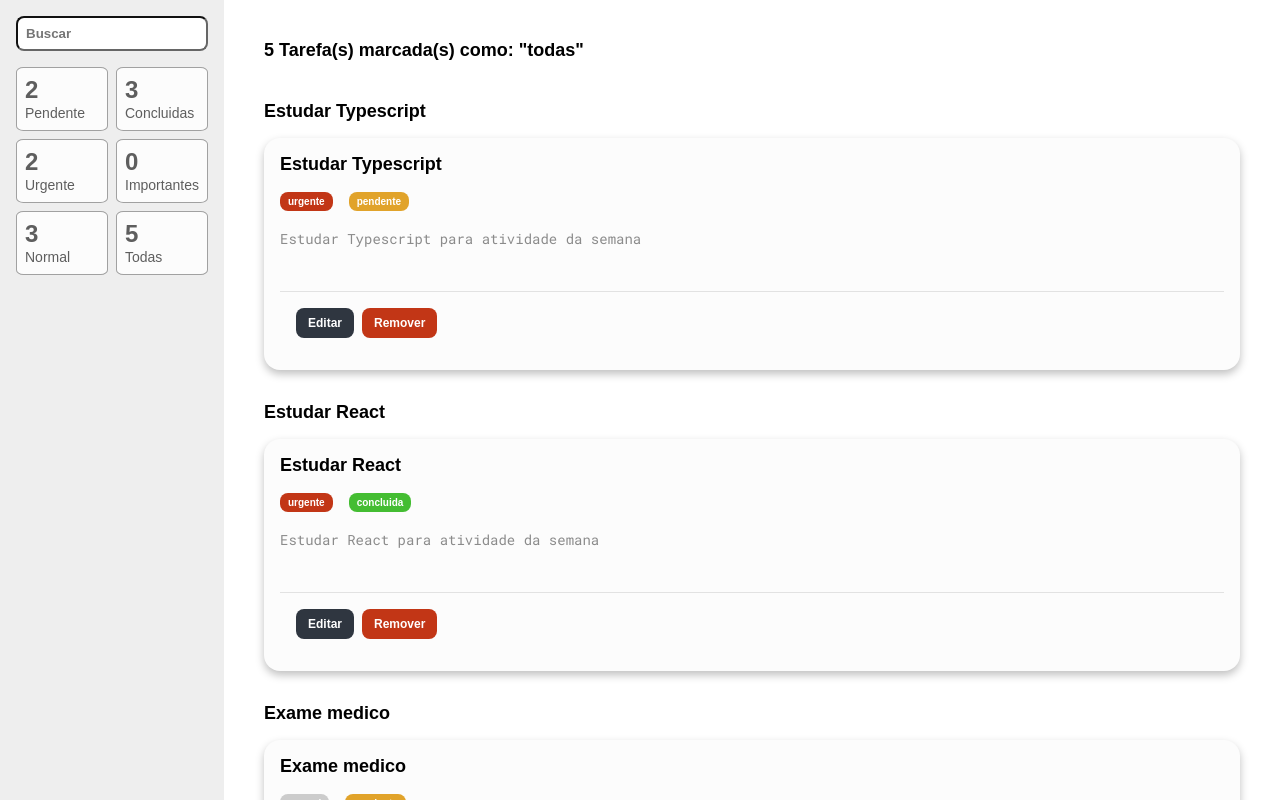
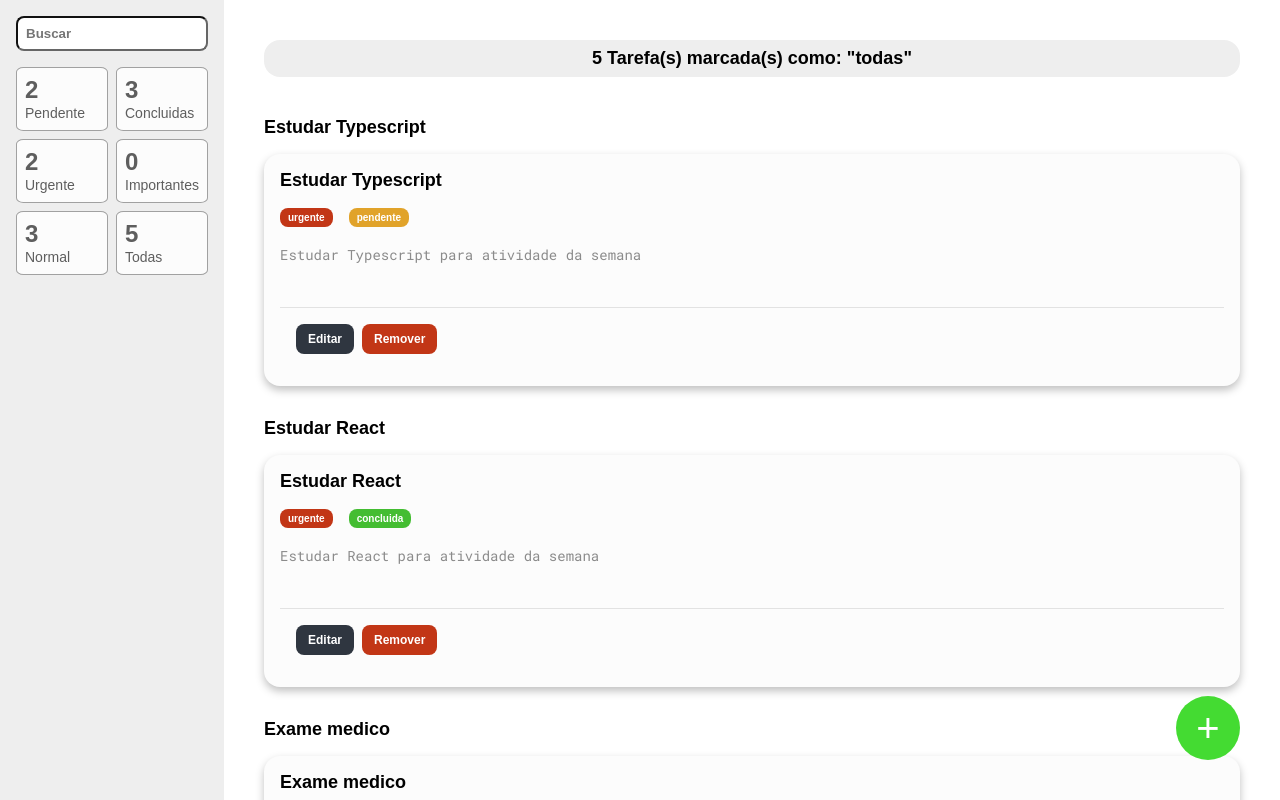
Before and after one commit to AndersonCostaDev01/ToDoListRedux, a React (Create React App) app: page / in a window 1280 px wide. Built offline with nearby package versions, Linux system fonts and the light colour scheme.

Commit message:
Criação do roteamento de pagina

```diff
--- a/package.json
+++ b/package.json
@@ -14,6 +14,7 @@
     "react": "^18.2.0",
     "react-dom": "^18.2.0",
     "react-redux": "^9.1.2",
+    "react-router-dom": "^6.28.0",
     "react-scripts": "5.0.1",
     "styled-components": "^6.1.13",
     "typescript": "^4.9.5",
--- a/src/App.tsx
+++ b/src/App.tsx
@@ -1,20 +1,28 @@
 import { Provider } from 'react-redux'
-import BarraLateral from './containers/BarraLateral'
-import ListaDeTarefas from './containers/ListaDeTarefas'
+import { createBrowserRouter, RouterProvider } from 'react-router-dom'
+
 import EstiloGlobal, { Container } from './styles'
 import store from './store'
+import Home from './pages/Home'
+import Cadastro from './pages/Cadastro'
 
 function App() {
+  const rotas = createBrowserRouter([
+    {
+      path: '/',
+      element: <Home />
+    },
+    {
+      path: '/cadastro',
+      element: <Cadastro />
+    }
+  ])
   return (
     <Provider store={store}>
-      <EstiloGlobal /> {/* IMportação dos estilos Globais */}
+      <EstiloGlobal />
       <Container>
-        {' '}
-        {/* Abertura do container principal da aplicação */}
-        <BarraLateral /> {/* Barra Lateral da aplicação */}
-        <ListaDeTarefas /> {/* Lista de Tarefas da aplicação */}
+        <RouterProvider router={rotas} />
       </Container>{' '}
-      {/* Fechamento do container principal da aplicação */}
     </Provider>
   )
 }
--- /dev/null
+++ b/src/components/BotaoAdicionar/index.tsx
@@ -0,0 +1,5 @@
+import { Botao } from './styles'
+
+export default function BotaoAdicionar() {
+  return <Botao to={'/cadastro'}>+</Botao>
+}
--- /dev/null
+++ b/src/components/BotaoAdicionar/styles.ts
@@ -0,0 +1,18 @@
+import { Link } from 'react-router-dom'
+import styled from 'styled-components'
+
+export const Botao = styled(Link)`
+  position: fixed;
+  bottom: 40px;
+  right: 40px;
+  width: 64px;
+  height: 64px;
+  border-radius: 50%;
+  background-color: #44db32;
+  color: #fff;
+  display: flex;
+  justify-content: center;
+  align-items: center;
+  text-decoration: none;
+  font-size: 40px;
+`
--- a/src/components/FiltroCard/indes.tsx
+++ b/src/components/FiltroCard/indes.tsx
@@ -1,7 +1,7 @@
 import { useDispatch, useSelector } from 'react-redux'
-import * as S from './styles'
 import { RootReducer } from '../../store'
 import { alterarFiltro } from '../../store/reducers/filtro'
+import * as S from './styles'
 import * as enums from '../../utils/enums/Tarefas'
 
 export type props = {
--- a/src/containers/ListaDeTarefas/styles.ts
+++ b/src/containers/ListaDeTarefas/styles.ts
@@ -7,8 +7,12 @@ export const Container = styled.main`
 `
 export const Resultado = styled.p`
   display: block;
+  text-align: center;
   margin-top: 40px;
   margin-bottom: 40px;
   font-size: 18px;
   font-weight: bold;
+  background-color: #eee;
+  padding: 8px;
+  border-radius: 16px;
 `
--- /dev/null
+++ b/src/pages/Cadastro/index.tsx
@@ -0,0 +1,7 @@
+export default function Cadastro() {
+  return (
+    <>
+      <h1>Cadastro</h1>
+    </>
+  )
+}
--- /dev/null
+++ b/src/pages/Home/index.tsx
@@ -0,0 +1,13 @@
+import BotaoAdicionar from '../../components/BotaoAdicionar'
+import BarraLateral from '../../containers/BarraLateral'
+import ListaDeTarefas from '../../containers/ListaDeTarefas'
+
+export default function Home() {
+  return (
+    <>
+      <BarraLateral />
+      <ListaDeTarefas />
+      <BotaoAdicionar />
+    </>
+  )
+}
```
Also changed, not shown: 1 other file (tests, documents, lock files or other folders).
